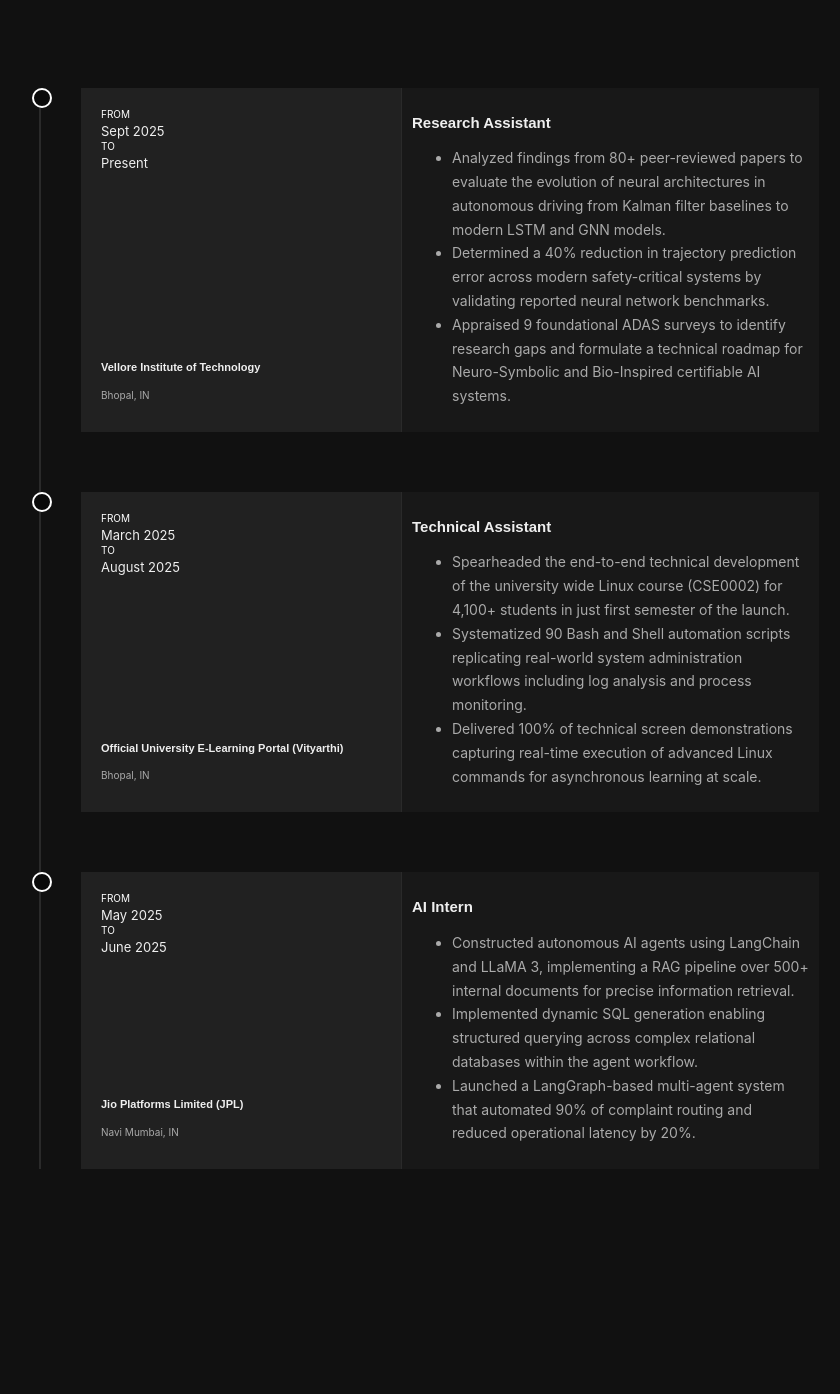
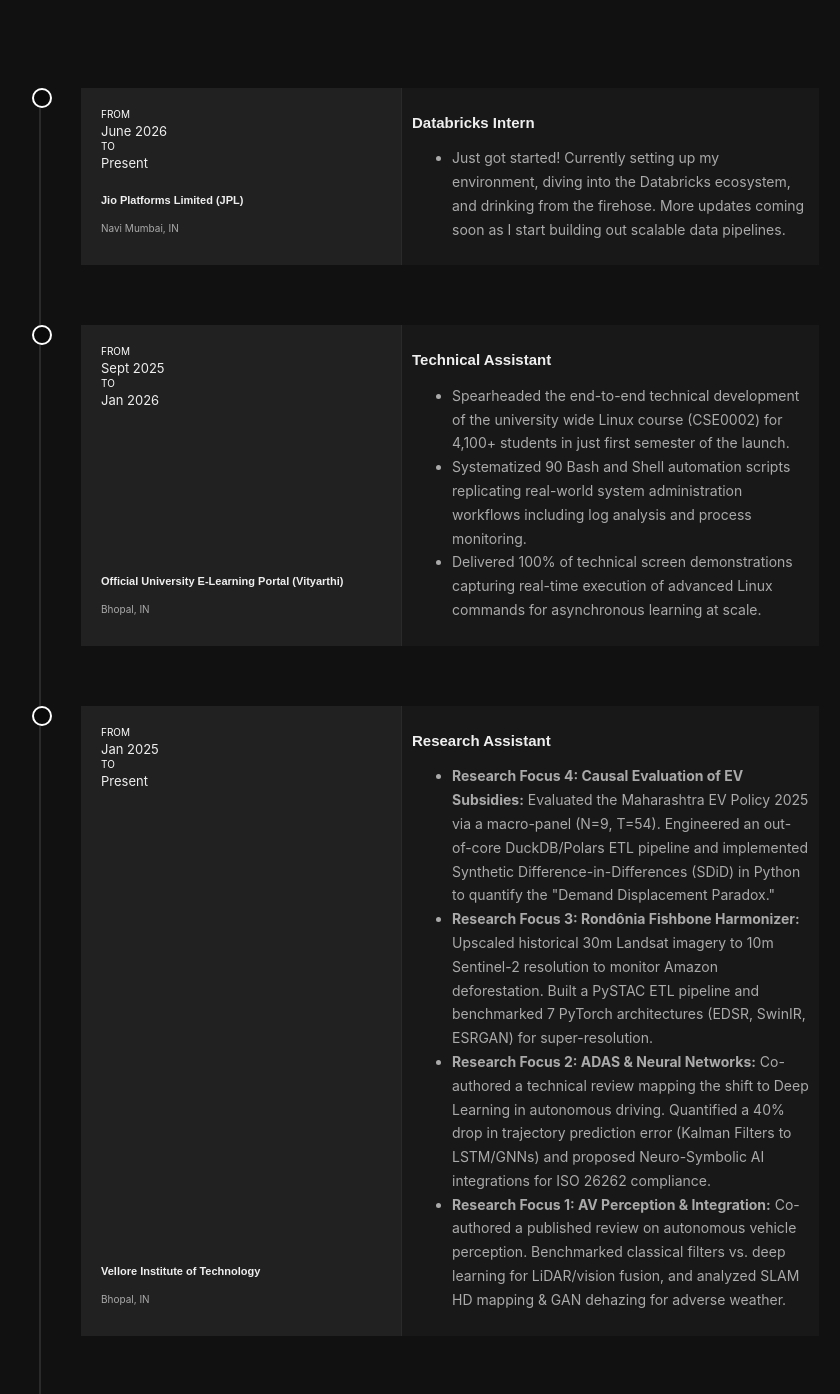
Before and after one commit to anvitvermaa/anvitvermaa.github.io, a Next.js app: page / in a window 1280 px wide. Shown: the part 975-2369 px from the top of the page, without its empty margins (221-1061 px from the left). Built offline with nearby package versions, Linux system fonts and the light colour scheme; a web font is replaced by a local one.

Commit message:
Update Experience section

```diff
--- a/src/components/sections/Jobs.jsx
+++ b/src/components/sections/Jobs.jsx
@@ -4,27 +4,38 @@ import React from 'react';
 const Jobs = () => {
   const jobsData = [
     {
-      company: 'Vellore Institute of Technology',
-      location: 'Bhopal, IN',
-      title: 'Research Assistant',
-      range: 'Sept 2025 - Present',
-      url: 'https://vitbhopal.ac.in',
+      company: 'Jio Platforms Limited (JPL)',
+      location: 'Navi Mumbai, IN',
+      title: 'Databricks Intern',
+      range: 'June 2026 - Present',
+      url: 'https://www.jio.com',
       html: `
-        <li>Analyzed findings from 80+ peer-reviewed papers to evaluate the evolution of neural architectures in autonomous driving from Kalman filter baselines to modern LSTM and GNN models.</li>
-        <li>Determined a 40% reduction in trajectory prediction error across modern safety-critical systems by validating reported neural network benchmarks.</li>
-        <li>Appraised 9 foundational ADAS surveys to identify research gaps and formulate a technical roadmap for Neuro-Symbolic and Bio-Inspired certifiable AI systems.</li>
+        <li>Just got started! Currently setting up my environment, diving into the Databricks ecosystem, and drinking from the firehose. More updates coming soon as I start building out scalable data pipelines.</li>
       `
     },
     {
       company: 'Official University E-Learning Portal (Vityarthi)',
       location: 'Bhopal, IN',
       title: 'Technical Assistant',
-      range: 'March 2025 - August 2025',
+      range: 'Sept 2025 - Jan 2026',
       url: '#',
       html: `
         <li>Spearheaded the end-to-end technical development of the university wide Linux course (CSE0002) for 4,100+ students in just first semester of the launch.</li>
         <li>Systematized 90 Bash and Shell automation scripts replicating real-world system administration workflows including log analysis and process monitoring.</li>
         <li>Delivered 100% of technical screen demonstrations capturing real-time execution of advanced Linux commands for asynchronous learning at scale.</li>
+      `
+    },
+    {
+      company: 'Vellore Institute of Technology',
+      location: 'Bhopal, IN',
+      title: 'Research Assistant',
+      range: 'Jan 2025 - Present',
+      url: 'https://vitbhopal.ac.in',
+      html: `
+        <li><strong>Research Focus 4: Causal Evaluation of EV Subsidies:</strong> Evaluated the Maharashtra EV Policy 2025 via a macro-panel (N=9, T=54). Engineered an out-of-core DuckDB/Polars ETL pipeline and implemented Synthetic Difference-in-Differences (SDiD) in Python to quantify the "Demand Displacement Paradox."</li>
+        <li><strong>Research Focus 3: Rondônia Fishbone Harmonizer:</strong> Upscaled historical 30m Landsat imagery to 10m Sentinel-2 resolution to monitor Amazon deforestation. Built a PySTAC ETL pipeline and benchmarked 7 PyTorch architectures (EDSR, SwinIR, ESRGAN) for super-resolution.</li>
+        <li><strong>Research Focus 2: ADAS & Neural Networks:</strong> Co-authored a technical review mapping the shift to Deep Learning in autonomous driving. Quantified a 40% drop in trajectory prediction error (Kalman Filters to LSTM/GNNs) and proposed Neuro-Symbolic AI integrations for ISO 26262 compliance.</li>
+        <li><strong>Research Focus 1: AV Perception & Integration:</strong> Co-authored a published review on autonomous vehicle perception. Benchmarked classical filters vs. deep learning for LiDAR/vision fusion, and analyzed SLAM HD mapping & GAN dehazing for adverse weather.</li>
       `
     },
     {
```
